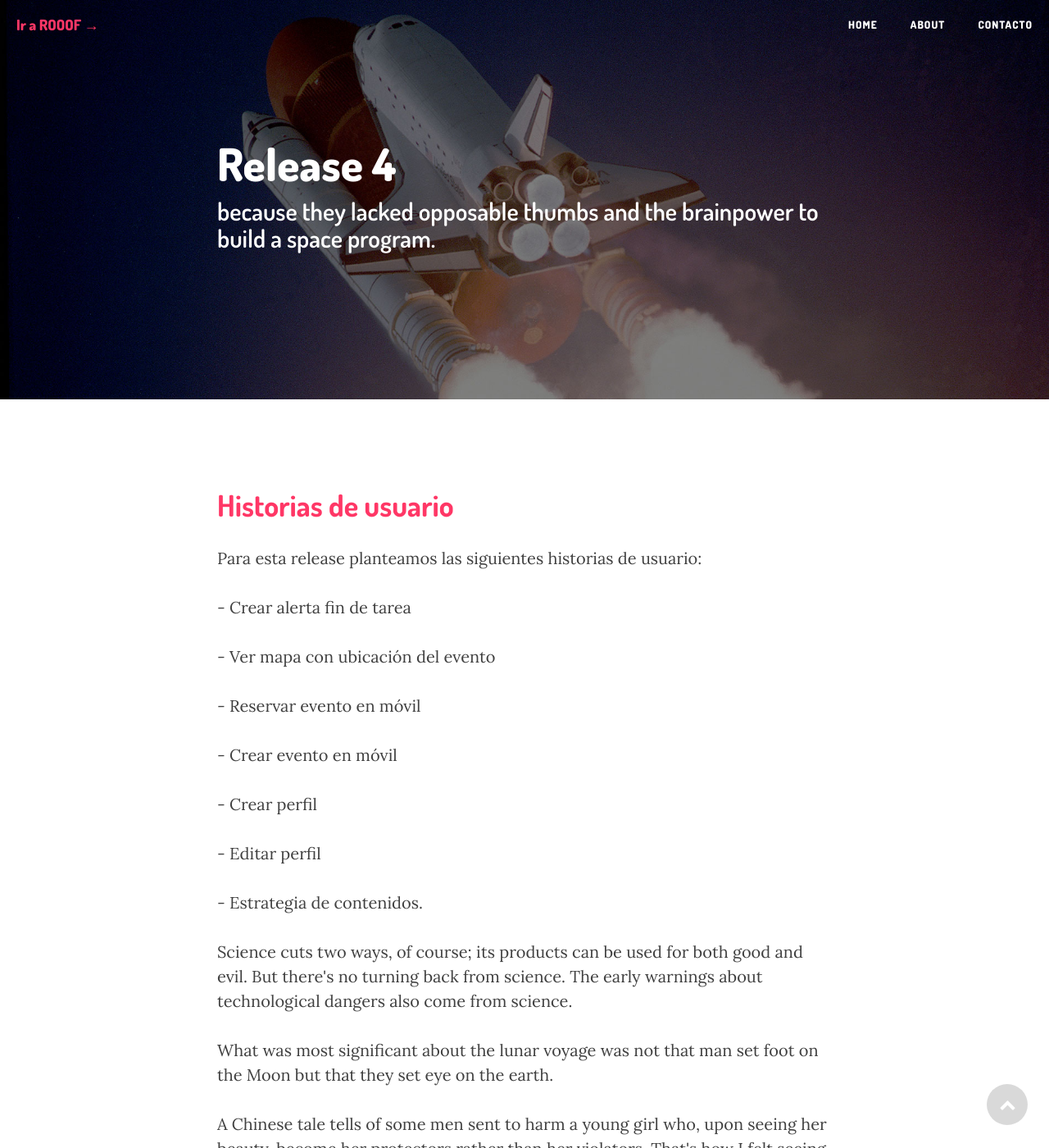
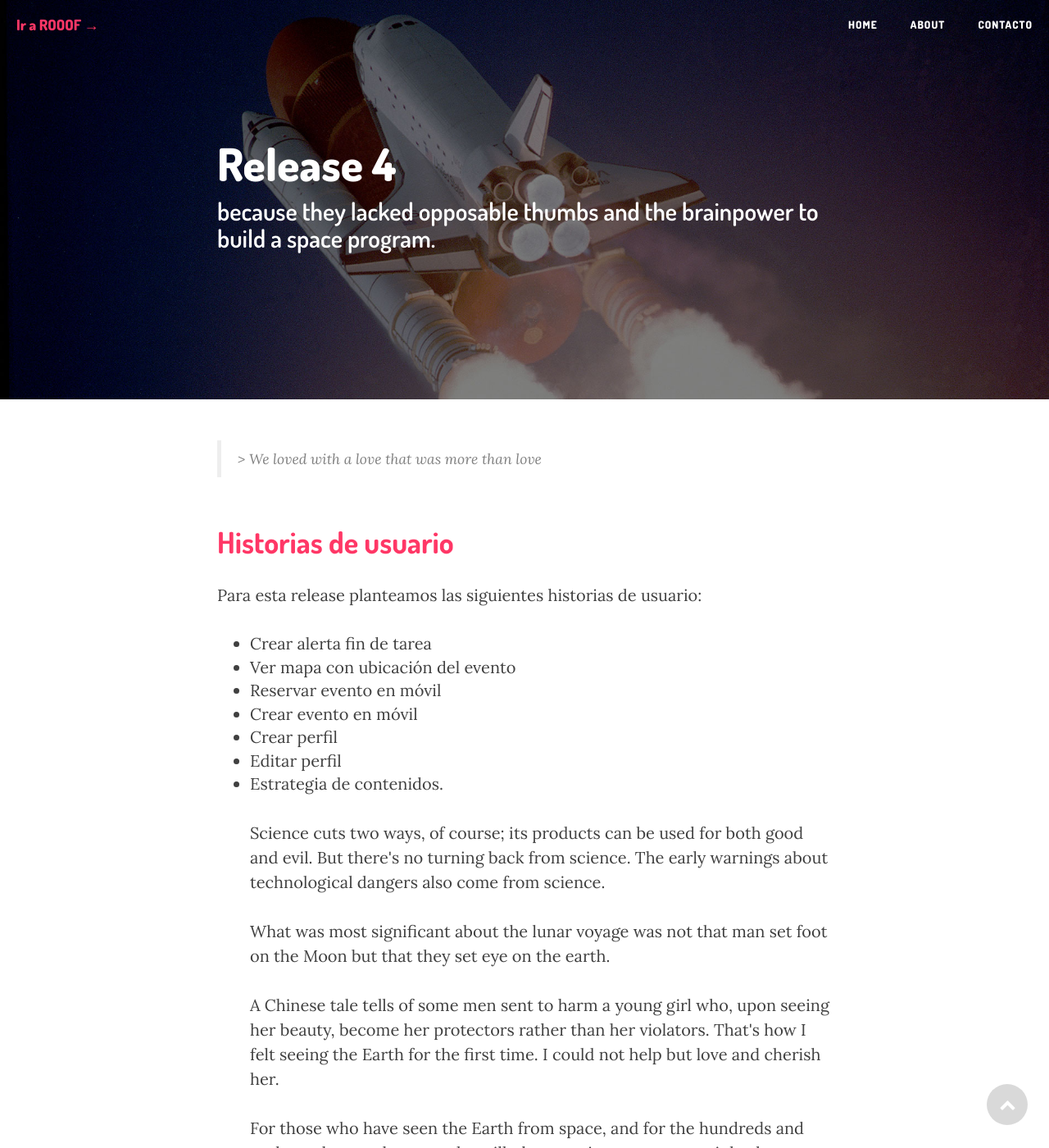
Before and after one commit to Rooof-Project/memoria, a Jekyll site: the page built from _posts/2015-04-13-Release-4.markdown, in a window 1280 px wide and 1400 px high. Shown: the whole window at 82% size. Built offline with Jekyll 4.4.1, drawn with Linux system fonts in a browser that asks for light colours; nearby versions of some CDN libraries.

Commit message:
Updated 2015-04-13-Release-4.markdown

```diff
--- a/_posts/2015-04-13-Release-4.markdown
+++ b/_posts/2015-04-13-Release-4.markdown
@@ -7,17 +7,20 @@ published: true
 ---
 
 
+<blockquote>> We loved with a love that was more than love
+</blockquote>
+
 <h2 class="section-heading">Historias de usuario</h2>
 
 <p>Para esta release planteamos las siguientes historias de usuario:
-
-<p>- Crear alerta fin de tarea
-<p>- Ver mapa con ubicación del evento</p>
-<p>- Reservar evento en móvil</p>
-<p>- Crear evento en móvil</p>
-<p>- Crear perfil</p>
-<p>- Editar perfil</p>
-<p>- Estrategia de contenidos.</p>
+<ul>
+<li> Crear alerta fin de tarea</li>
+<li> Ver mapa con ubicación del evento</li>
+<li> Reservar evento en móvil</li>
+<li> Crear evento en móvil</li>
+<li> Crear perfil</li>
+<li> Editar perfil</li>
+<li> Estrategia de contenidos.</li>
 
 <p>Science cuts two ways, of course; its products can be used for both good and evil. But there's no turning back from science. The early warnings about technological dangers also come from science.</p>
 
```
